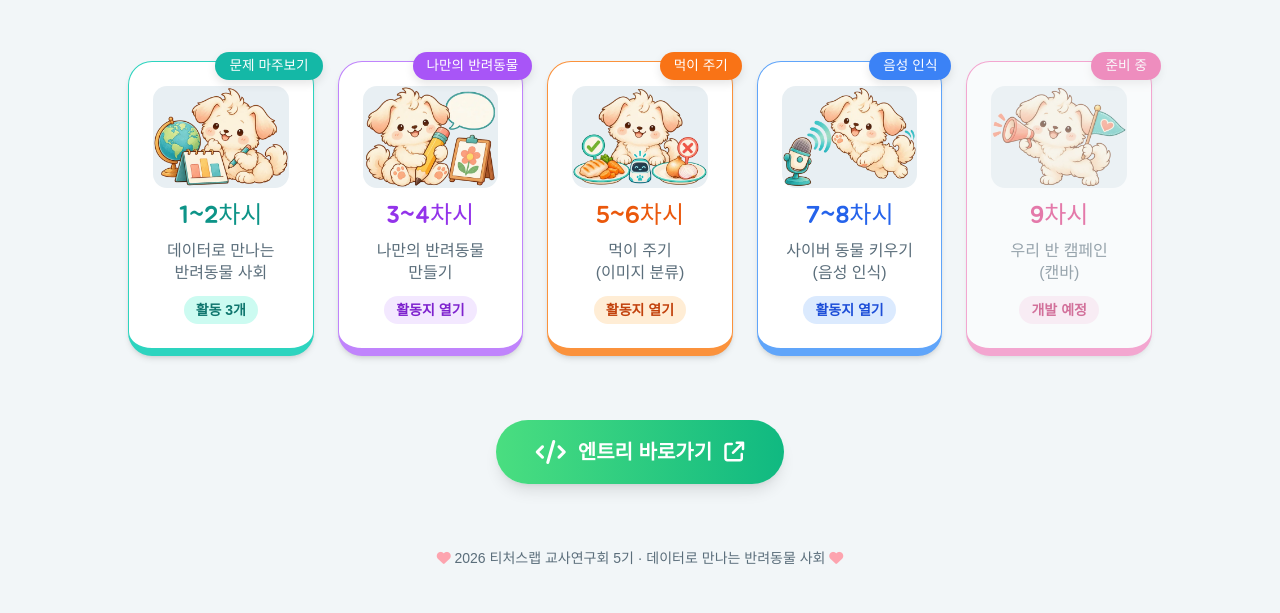
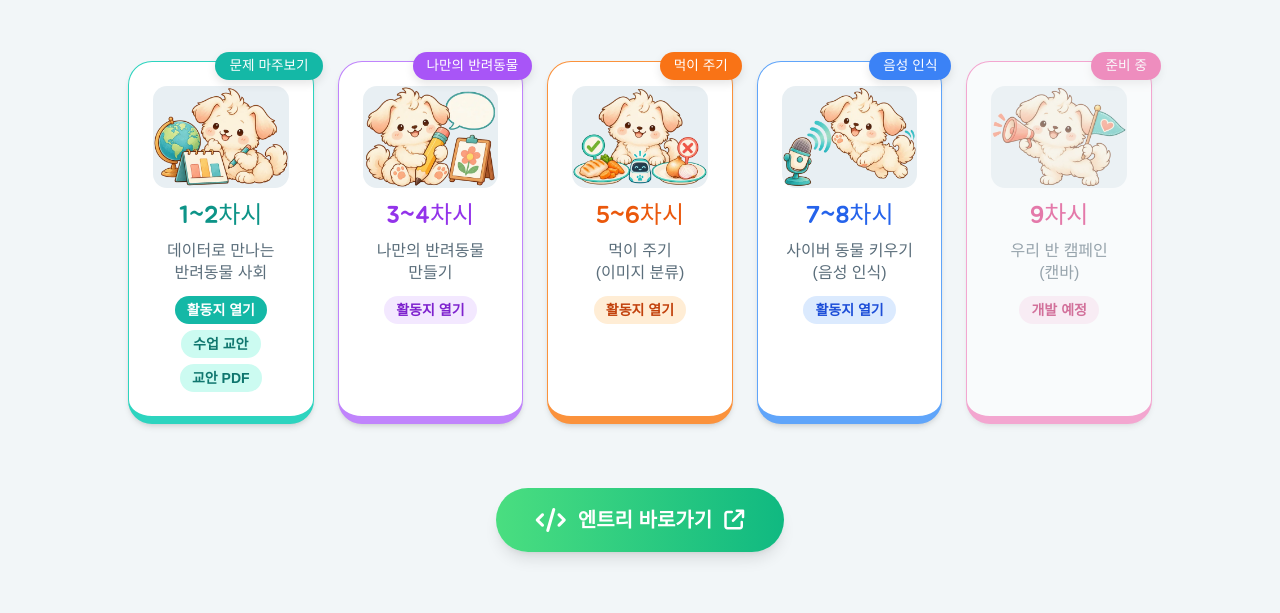
Before and after one commit to kwonjungu/DIGIMON, a plain HTML site: page index.html in a window 1280 px wide. Shown: the part 652-1265 px from the top of the page. Drawn offline with nearby package versions, Linux system fonts and the light colour scheme; a web font is replaced by a local one.

Commit message:
첫 화면 1~2차시 카드에 활동지, 수업 교안, 교안 PDF 단추
Co-Authored-By: Claude Opus 5.5 <noreply@anthropic.com>

```diff
--- a/index.html
+++ b/index.html
@@ -87,13 +87,19 @@
     <div class="grid grid-cols-1 sm:grid-cols-2 lg:grid-cols-5 gap-6">
 
         <!-- 1~2차시 -->
-        <a href="1-2/" class="card-hover bg-white rounded-3xl p-6 shadow-md border-b-8 border-teal-400 text-center flex flex-col items-center relative group">
+        <div class="card-hover bg-white rounded-3xl p-6 shadow-md border-b-8 border-teal-400 text-center flex flex-col items-center relative group">
             <div class="badge bg-teal-500">문제 마주보기</div>
+            <a href="1-2/" class="flex flex-col items-center">
             <img class="thumb" src="assets/lesson-1-2.webp" alt="" aria-hidden="true" width="800" height="600" loading="lazy">
             <h3 class="text-2xl font-bold text-teal-600 mb-2">1~2차시</h3>
             <p class="text-base leading-snug mb-3" style="color:var(--muted)">데이터로 만나는<br>반려동물 사회</p>
-            <span class="bg-teal-100 text-teal-700 px-3 py-1 rounded-full text-sm font-bold">활동 3개</span>
-        </a>
+            </a>
+            <div class="flex flex-wrap justify-center gap-1.5">
+                <a href="1-2/" class="bg-teal-500 text-white px-3 py-1 rounded-full text-sm font-bold hover:bg-teal-600">활동지 열기</a>
+                <a href="1-2/lecture/" class="bg-teal-100 text-teal-700 px-3 py-1 rounded-full text-sm font-bold hover:bg-teal-200">수업 교안</a>
+                <a href="1-2/lecture/DIGIMON_1-2차시_수업교안.pdf" download class="bg-teal-100 text-teal-700 px-3 py-1 rounded-full text-sm font-bold hover:bg-teal-200">교안 PDF</a>
+            </div>
+        </div>
 
         <!-- 3~4차시 -->
         <a href="3-4/" class="card-hover bg-white rounded-3xl p-6 shadow-md border-b-8 border-purple-400 text-center flex flex-col items-center relative group">
```
